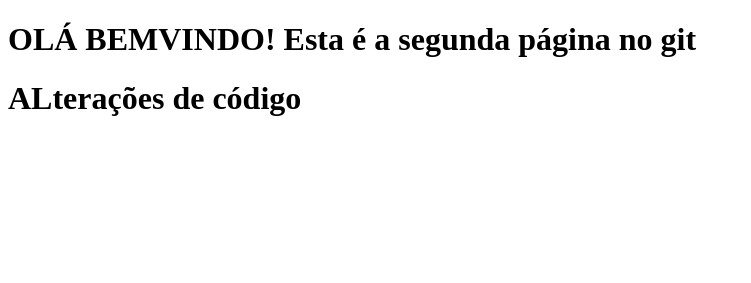
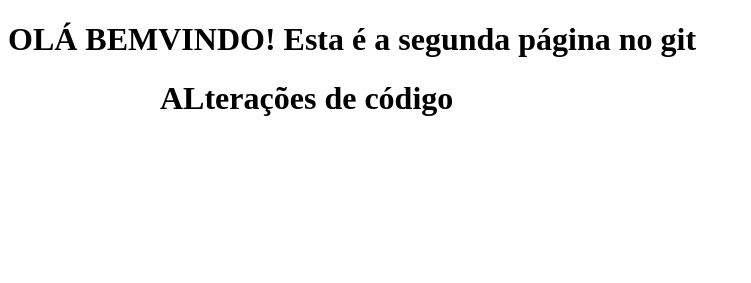
Before and after one commit to JMACSilvestre/flag, a plain HTML site: page pagina.html in a window 1280 px wide. Shown: the whole page, without its empty margins (0-751 px from the left). Drawn offline with Linux system fonts and the light colour scheme.

Commit message:
Adicionei a class container à nossa folha de estilos na div inicial

```diff
--- a/estilos.css
+++ b/estilos.css
@@ -1,3 +1,5 @@
 /* Estilos css da página*/
 
 h1 {font-style: arial;}
+
+.container {height: 200px; width: 960px; margin: auto;}
--- a/pagina.html
+++ b/pagina.html
@@ -12,8 +12,9 @@
 <body>
   <h1>OLÁ BEMVINDO! Esta é a segunda página no git</h1>
 
-  <div>
+  <div class="container">
     <h1>ALterações de código</h1>
   </div>
+
 </body>
 </html>
```
